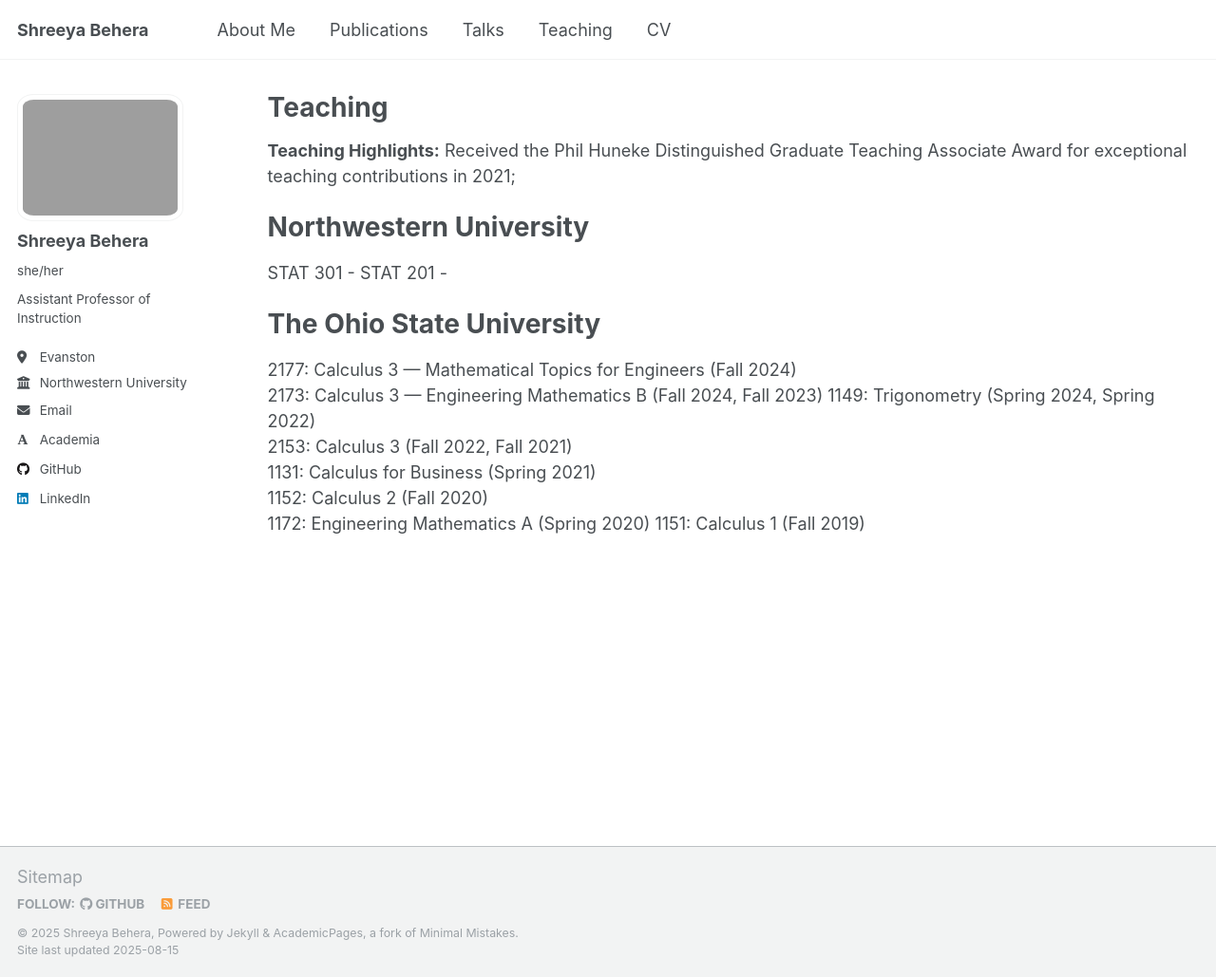
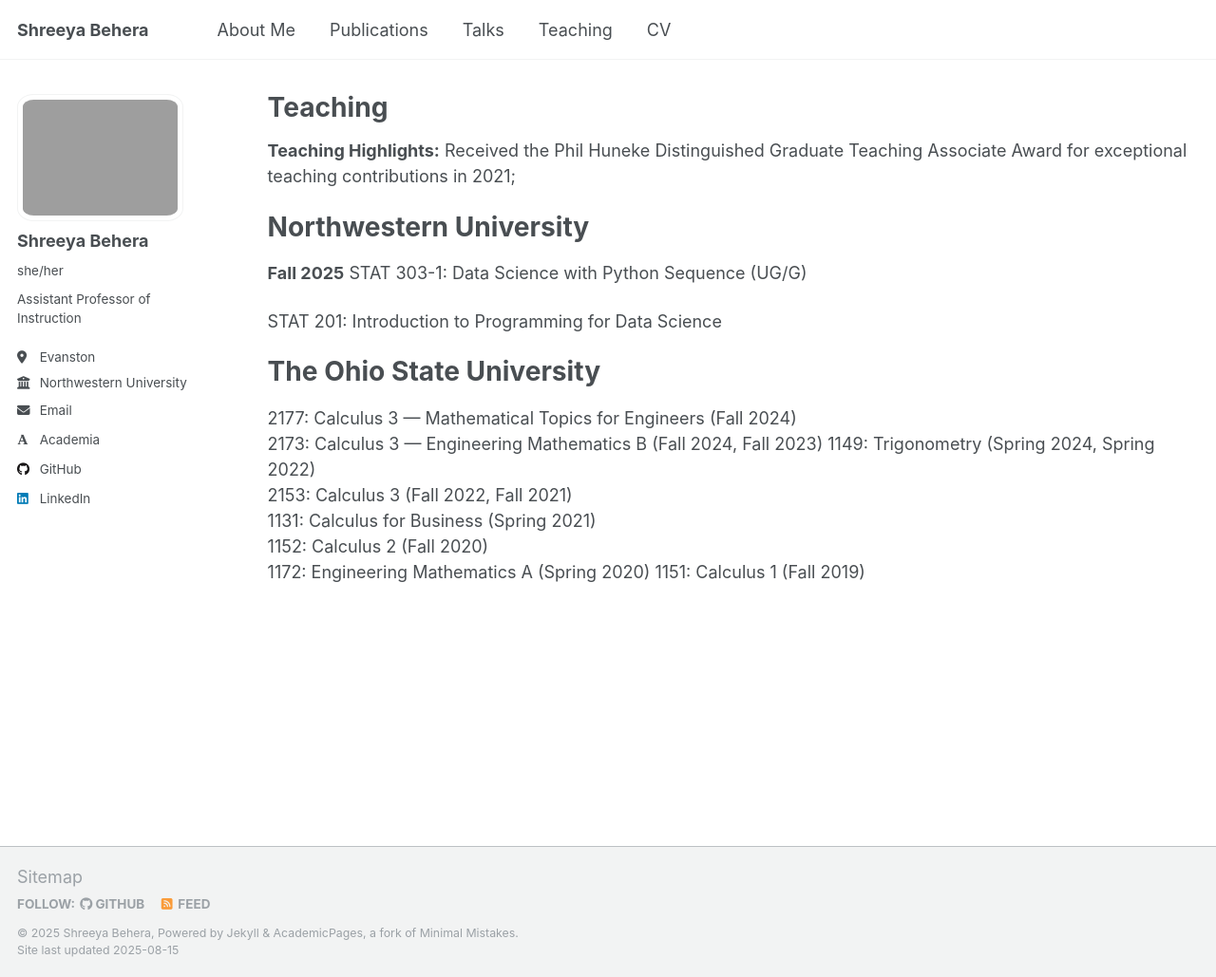
Before and after one commit to Shreeyabehera/shreeyabehera.github.io, a Jekyll site: the page built from _teaching/2014-spring-teaching-1.md, in a window 1280 px wide and 1029 px high. Shown: the whole window at 95% size. Built offline with Jekyll 4.4.1, drawn with Linux system fonts in a browser that asks for light colours; some web fonts are replaced; a script that is not in the unit is left out.

Commit message:
Update 2014-spring-teaching-1.md

```diff
--- a/_teaching/2014-spring-teaching-1.md
+++ b/_teaching/2014-spring-teaching-1.md
@@ -7,8 +7,10 @@
 **Teaching Highlights:** Received the Phil Huneke Distinguished Graduate Teaching Associate Award for exceptional teaching contributions in 2021;
 
 # Northwestern University
-STAT 301 -
-STAT 201 -
+**Fall 2025**
+STAT 303-1: Data Science with Python Sequence (UG/G)
+
+STAT 201: Introduction to Programming for Data Science
 
 
 # The Ohio State University
```
